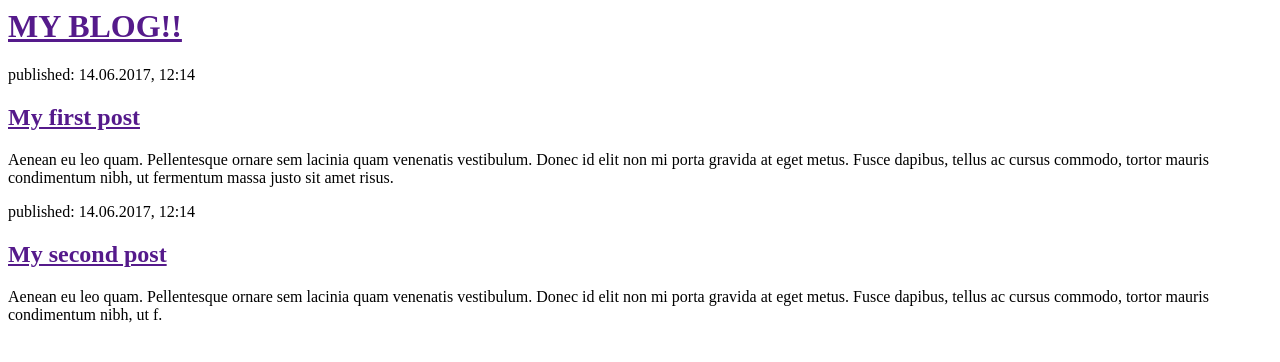
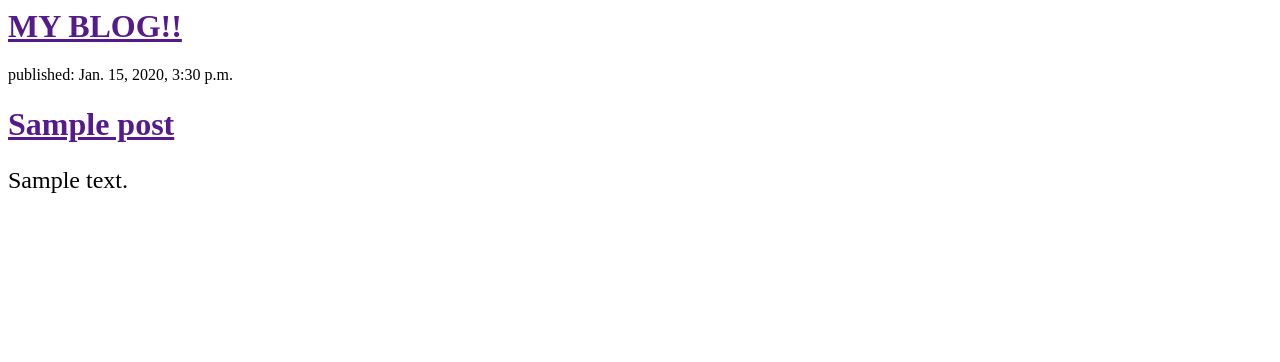
Before and after one commit to pherwanikar/my-first-blog, a Django app: template blog/templates/blog/post_list.html in a window 1280 px wide. Shown: the top 362 px of the page. Run offline with Django 3.2, Linux system fonts and the light colour scheme; the template is opened without the code that fills it: values that come from a table or form of the project are taken from there, others are empty; tables that the repository leaves empty hold one stand-in row (values such as "Sample post").

Commit message:
modified templates.

```diff
--- a/blog/templates/blog/post_list.html
+++ b/blog/templates/blog/post_list.html
@@ -6,17 +6,12 @@
         <div>
             <h1><a href="">MY BLOG!!</a></h1>
         </div>
-
-        <div>
-            <p>published: 14.06.2017, 12:14</p>
-            <h2><a href="">My first post</a></h2>
-            <p>Aenean eu leo quam. Pellentesque ornare sem lacinia quam venenatis vestibulum. Donec id elit non mi porta gravida at eget metus. Fusce dapibus, tellus ac cursus commodo, tortor mauris condimentum nibh, ut fermentum massa justo sit amet risus.</p>
-        </div>
-
-        <div>
-            <p>published: 14.06.2017, 12:14</p>
-            <h2><a href="">My second post</a></h2>
-            <p>Aenean eu leo quam. Pellentesque ornare sem lacinia quam venenatis vestibulum. Donec id elit non mi porta gravida at eget metus. Fusce dapibus, tellus ac cursus commodo, tortor mauris condimentum nibh, ut f.</p>
-        </div>
+        {% for post in posts %}
+    <div>
+        <p>published: {{ post.published_date }}</p>
+        <h1><a href="">{{ post.title }}</a></h1>
+        <p style="font-size:150%;">{{ post.text|linebreaksbr }}</p>
+    </div>
+      {% endfor %}
     </body>
 </html>
--- a/blog/views.py
+++ b/blog/views.py
@@ -1,5 +1,9 @@
 from django.shortcuts import render
+from .models import Post
+from django.utils import timezone
 
 # Create your views here.
+
 def post_list(request):
-    return render(request, 'blog/post_list.html', {})
+    posts = Post.objects.filter(published_date__lte=timezone.now()).order_by('published_date')
+    return render(request, 'blog/post_list.html', {'posts':posts})
```
